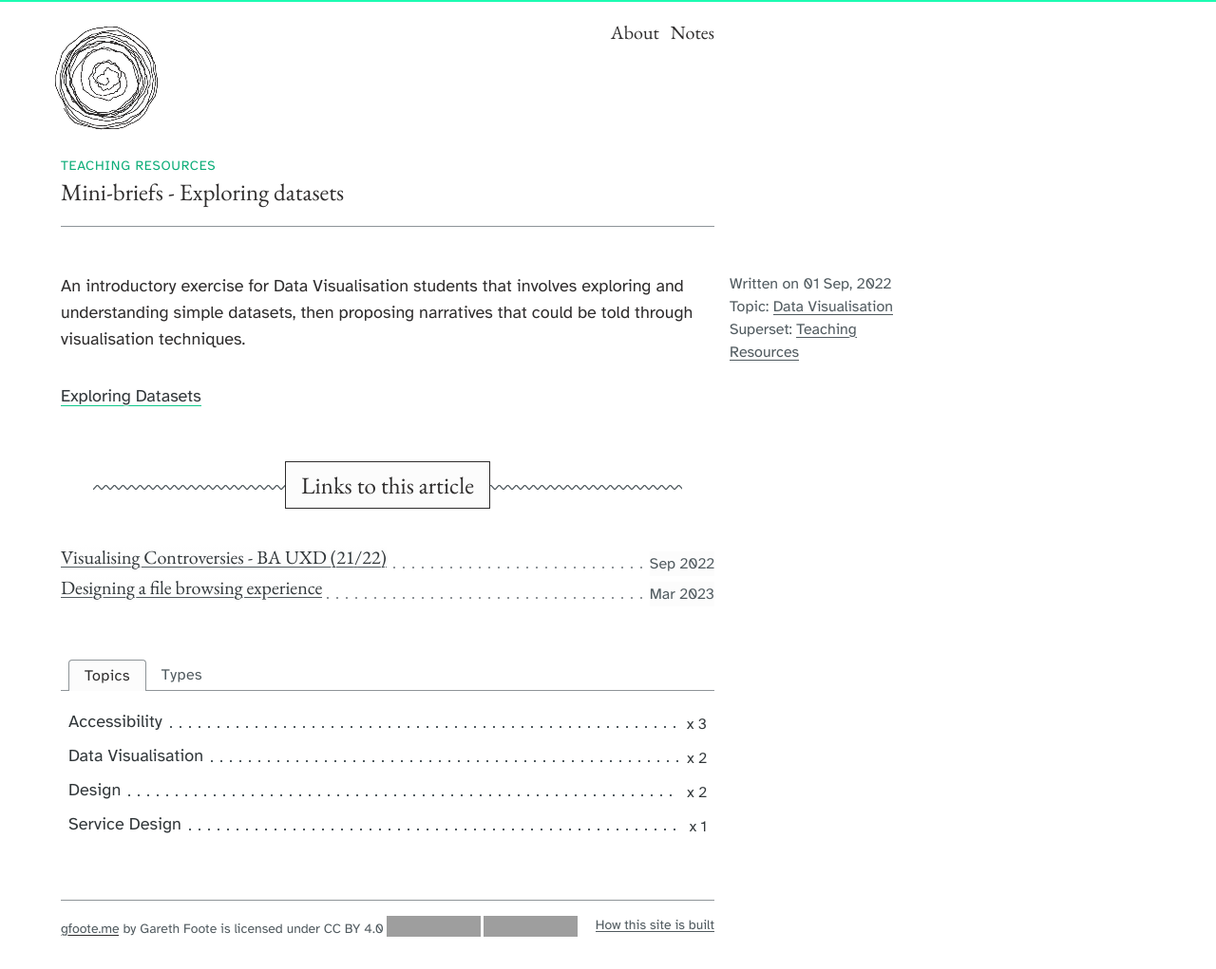
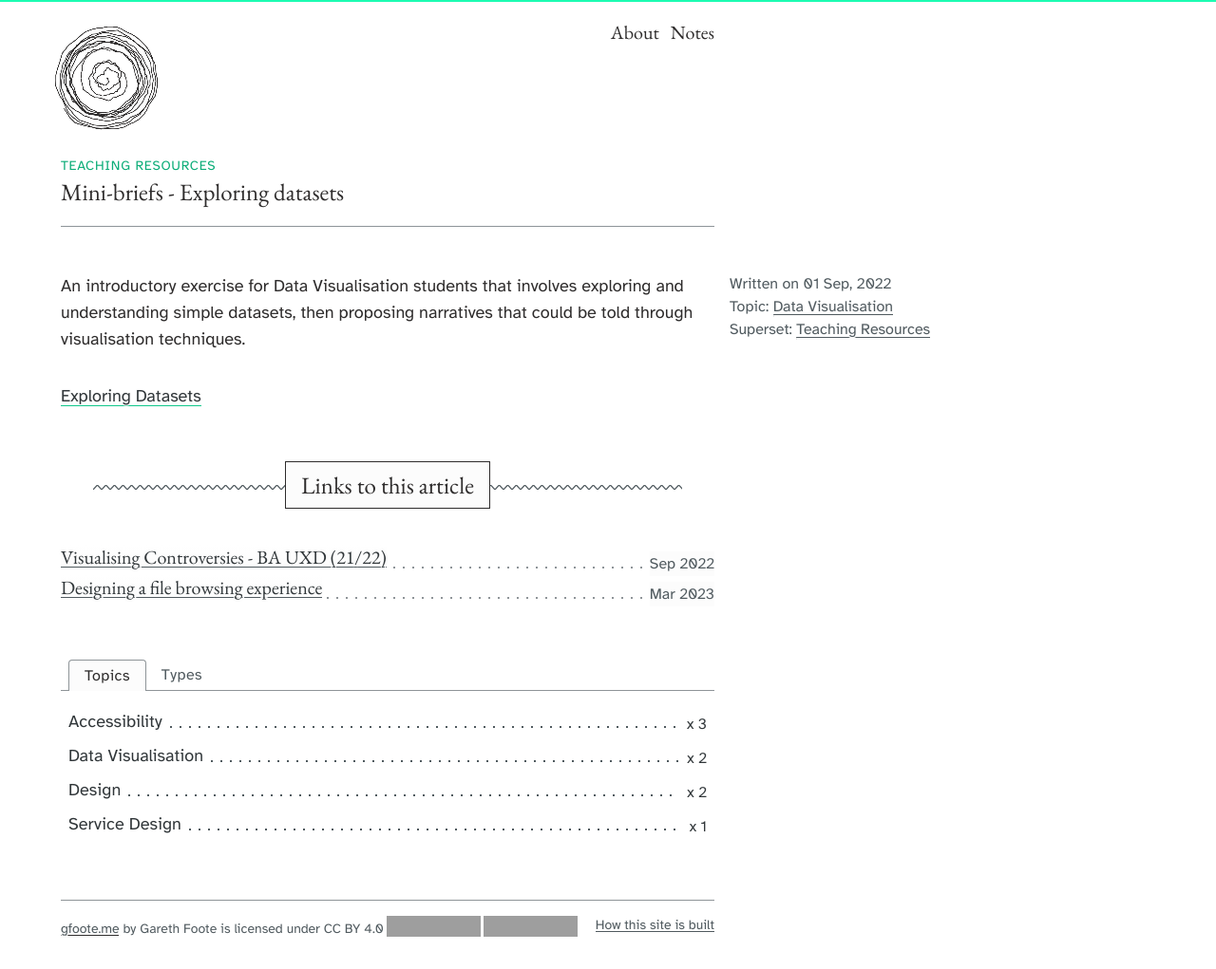
Before and after one commit to garethfoote/gfoote, a Jekyll site: the page built from collections/_writing/Mini-briefs - Exploring datasets.md, in a window 1280 px wide. Shown: the whole page at 95% size. Built offline with Jekyll 4.4.1, drawn with Linux system fonts in a browser that asks for light colours; grey boxes are pictures that could not be loaded.

Commit message:
Changes to post meta

```diff
--- a/_layouts/default.html
+++ b/_layouts/default.html
@@ -5,7 +5,7 @@
 <body class="border-t-2 border-t-accent">
   <div>
     <header class="flex main-col place-content-between">
-      <div class="squiggle squiggle--hidden">
+      <div class="squiggle squiggle--hidden{% if page.layout == "post" %} squiggle--article{%endif%}"">
         <a href="{{site.baseurl}}/">
           <span class="sr-only">Home</span>
           <canvas aria-hidden="true" id="squiggle"></canvas>
@@ -13,7 +13,7 @@
       </div>
       {%- include nav.html -%}
     </header>
-    <main id="main" class="section main-col">
+    <main id="main" class="section main-col{% if page.layout == "post" %} main-col--article{%endif%}">
       {{content}}
     </main>
   </div>
--- a/src/css/components.css
+++ b/src/css/components.css
@@ -5,6 +5,10 @@
 .squiggle {
   @apply p-1.5 mt-[-1rem] sm:mt-4 relative top-4 sm:top-auto left-[-1rem];
   @apply w-24 h-24 sm:w-32 sm:h-32;
+}
+
+.squiggle--article {
+  @apply 2xl:left-[-7rem];
 }
 
 .squiggle a {
@@ -160,7 +164,7 @@
 
 .post-meta {
   @apply text-grey;
-  @apply sm:absolute top-0 max-w-[12rem] right-0;
+  @apply sm:absolute top-0 max-w-[14rem] right-0;
 }
 
 @media screen(sm) {
--- a/src/css/utilities.css
+++ b/src/css/utilities.css
@@ -1,8 +1,12 @@
 
 .main-col {
   @apply max-w-3xl 2xl:mx-auto 2xl:max-w-4xl;
-  @apply sm:mr-48;
   @apply px-4 md:pl-8 lg:pl-16;
+}
+
+.main-col--article {
+  @apply sm:mr-48 relative 2xl:left-[-14rem];
+  @apply 2xl:px-0
 }
 
 .grey-underline,
```
Also changed, not shown: assets/main.css.
